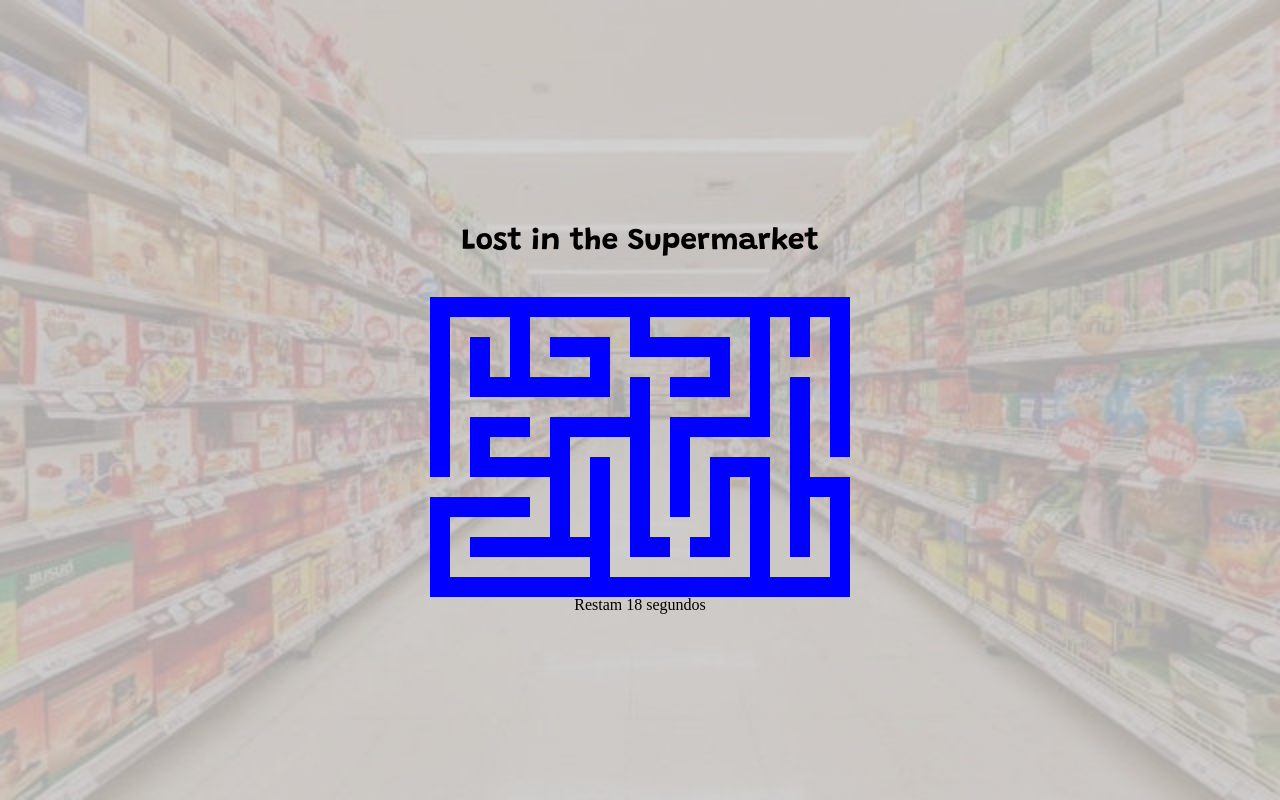
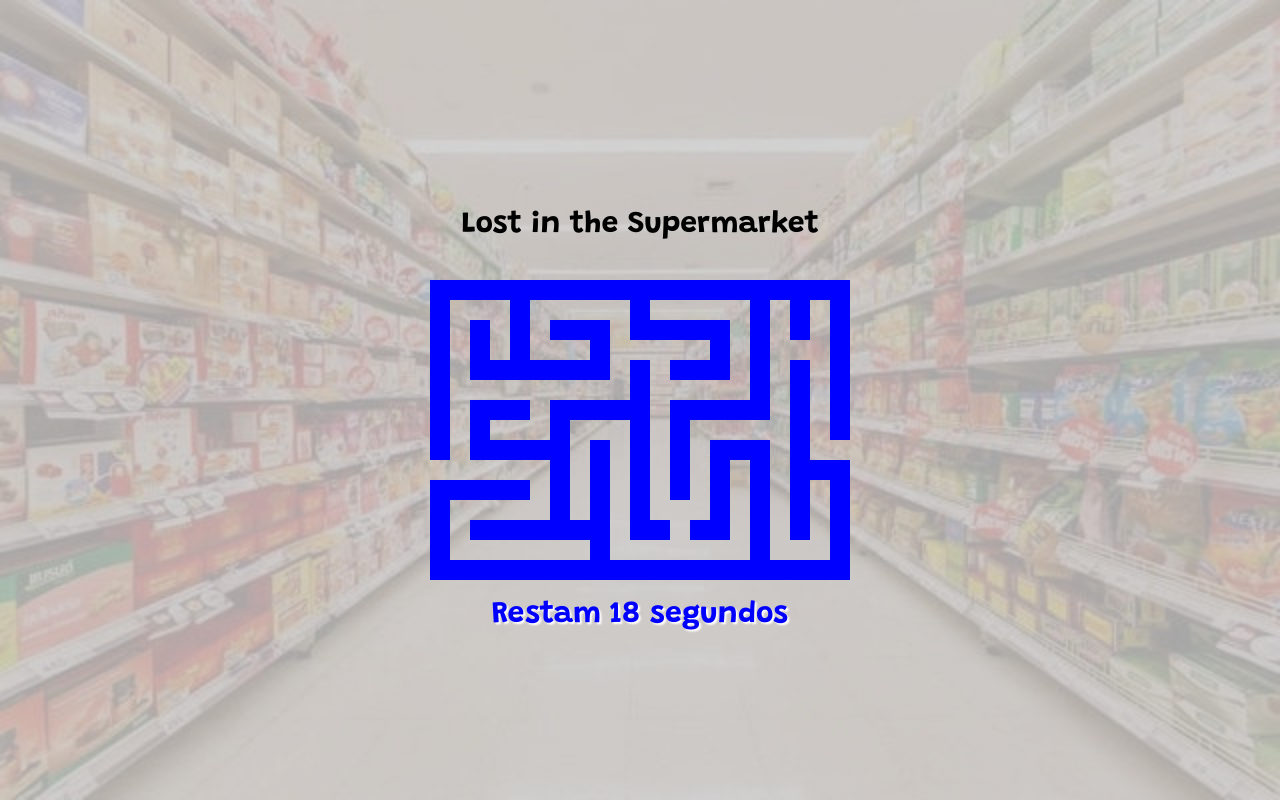
Before and after one commit to Kenzie-Academy-Brasil-Developers/entrega-labirinto-sprint-5-DanielMSatiro, a plain HTML site: page index.html in a window 1280 px wide. Both pictures are taken after a click on the button "Start". Drawn offline with Linux system fonts and the light colour scheme.

Commit message:
estiliza o timer

```diff
--- a/assets/index.js
+++ b/assets/index.js
@@ -63,6 +63,7 @@ start.addEventListener('click', () => {
     popStart.style.display = 'none';
     document.addEventListener('keydown',keyMove)
     demo.innerText = "Restam "+ limit + " segundos"
+    demo.classList = 'timer'
     document.body.appendChild(demo)
     timer = setInterval(updateTimer,1000)
 })
--- a/assets/style.css
+++ b/assets/style.css
@@ -157,5 +157,14 @@ body {
 }
 
 .timer{
-
+    display: flex;
+    justify-content: center;
+    width: 85%;
+    font-size: 20px;
+    font-family: 'Grandstander', cursive;
+    color: blue;
+    font-size: 30px;
+    font-weight: bold;
+    margin-top: 20px;
+    text-shadow: 2px 2px 2px white;
 }
```
